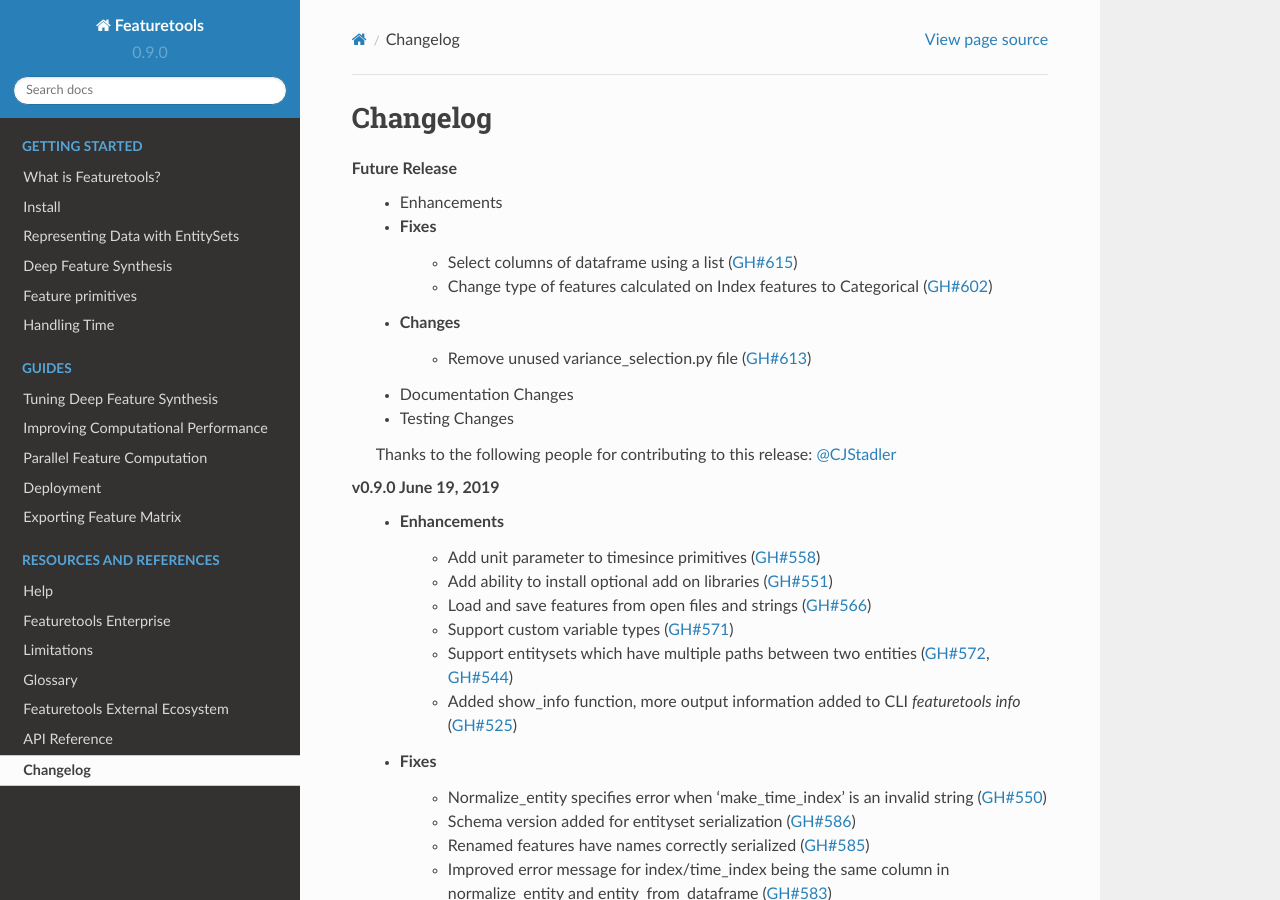
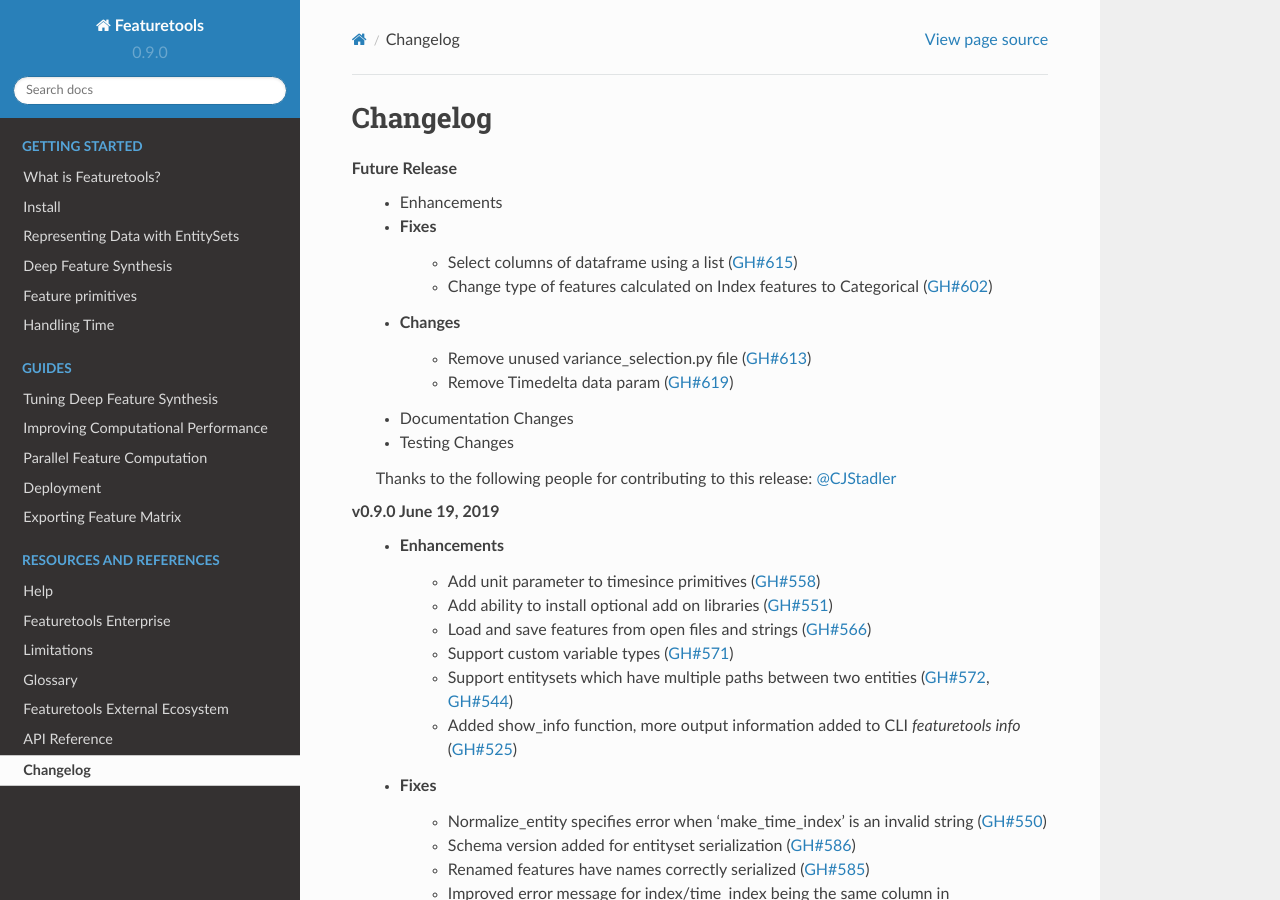
Before and after one commit to alteryx/featuretools, a Sphinx documentation site: the page built from docs/source/changelog.rst, in a window 1280 px wide and 900 px high. Built offline with Sphinx 7.4.7 and the Read the Docs theme 2.0.0, drawn with Linux system fonts in a browser that asks for light colours; pages that are not in the unit, such as notebooks, are missing from menus.

Commit message:
Update changelog

```diff
--- a/docs/source/changelog.rst
+++ b/docs/source/changelog.rst
@@ -9,6 +9,7 @@
         * Change type of features calculated on Index features to Categorical (:pr:`602`)
     * Changes
         * Remove unused variance_selection.py file (:pr:`613`)
+        * Remove Timedelta data param (:pr:`619`)
     * Documentation Changes
     * Testing Changes
 
```
